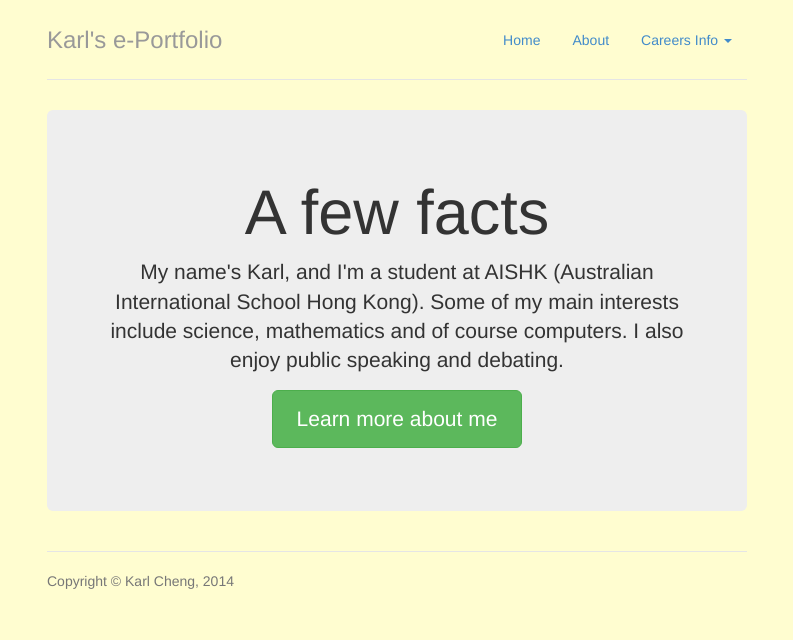
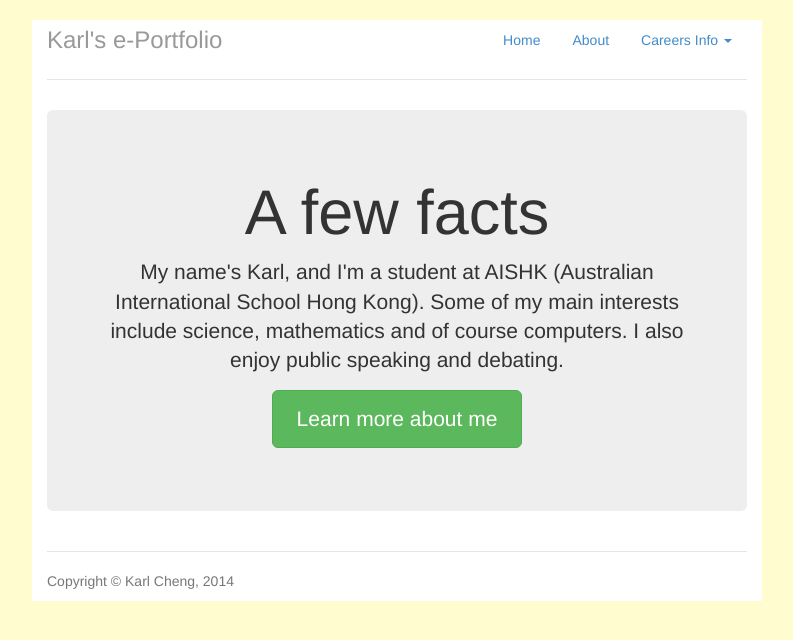
Before and after one commit to Qantas94Heavy/qantas94heavy.github.io, a Jekyll site: the page built from index.md, in a window 1280 px wide. Shown: the top 640 px of the page, without its empty margins (243-1036 px from the left). Built offline with Jekyll 4.4.1, drawn with Linux system fonts in a browser that asks for light colours.

Commit message:
Container

```diff
--- a/css/jumbotron-narrow.css
+++ b/css/jumbotron-narrow.css
@@ -1,8 +1,14 @@
 /* Space out content a bit */
 body {
-  padding-top: 20px;
+  padding-top: 0;
   padding-bottom: 20px;
   background-color: #FFFDD0;
+}
+
+/* stop background colour infecting container */
+.container {
+  margin-top: 20px;
+  background-color: #FFF;
 }
 
 /* Everything but the jumbotron gets side spacing for mobile first views */
```
